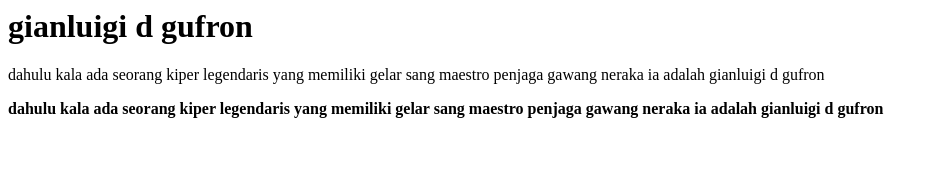
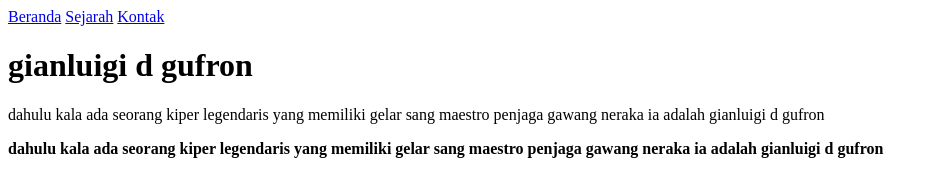
Before and after one commit to raihanaajaaa193-sys/Latihan-Html-Arkan-X-H, a plain HTML site: page index.html in a window 1280 px wide. Shown: the whole page, without its empty margins (0-939 px from the left). Drawn offline with Linux system fonts and the light colour scheme.

Commit message:
Update index.html

```diff
--- a/index.html
+++ b/index.html
@@ -1,3 +1,8 @@
+<nav>
+  <a href="home">Beranda</a>
+  <a href="history">Sejarah</a>
+  <a href="contact">Kontak</a>
+</nav>
 <h1>gianluigi d gufron</h2>
 <p>dahulu kala ada seorang kiper legendaris yang memiliki gelar sang maestro penjaga gawang neraka ia adalah gianluigi d gufron</p>
 <b>dahulu kala ada seorang kiper legendaris yang memiliki gelar sang maestro penjaga gawang neraka ia adalah gianluigi d gufron</b>
```
